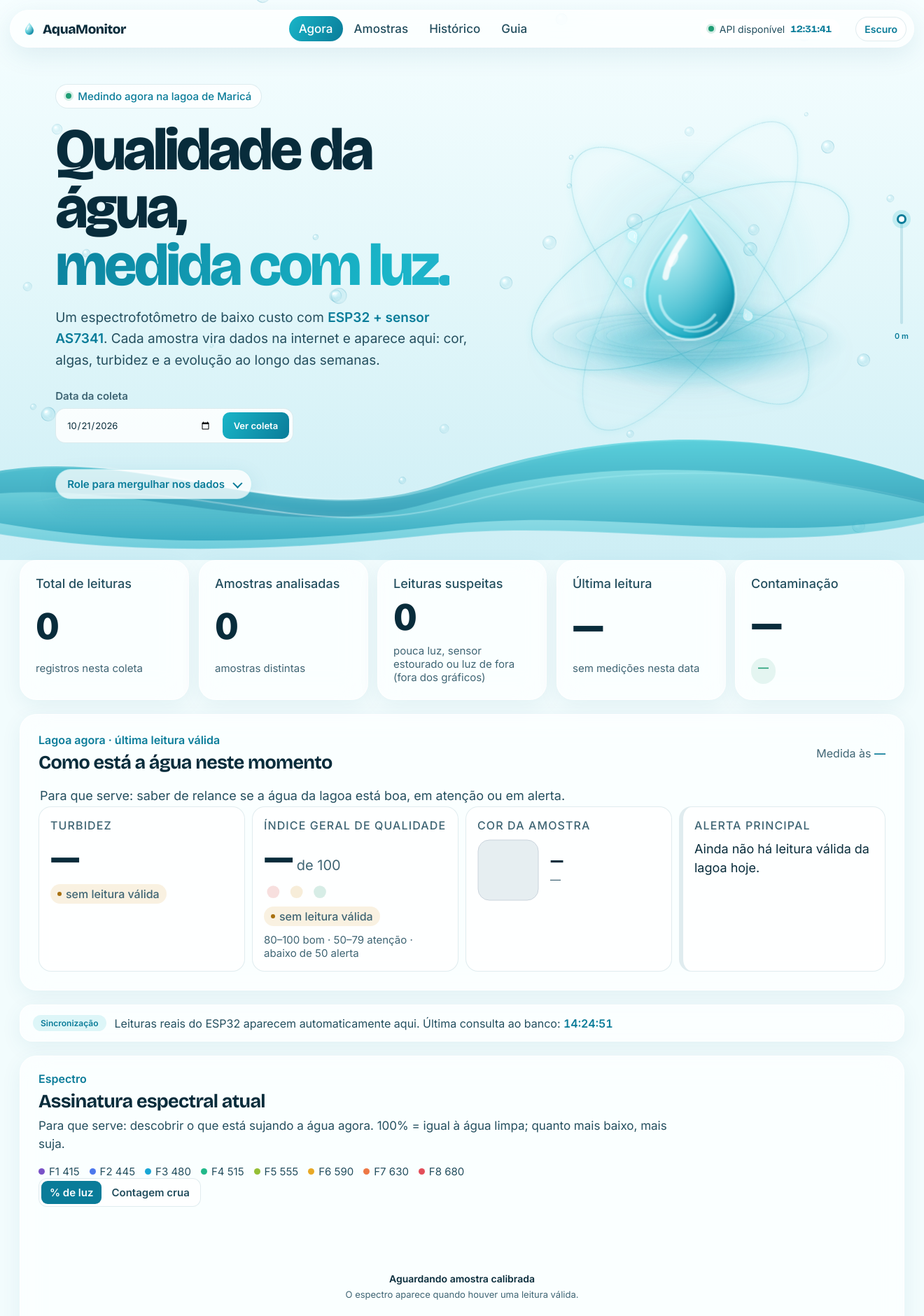
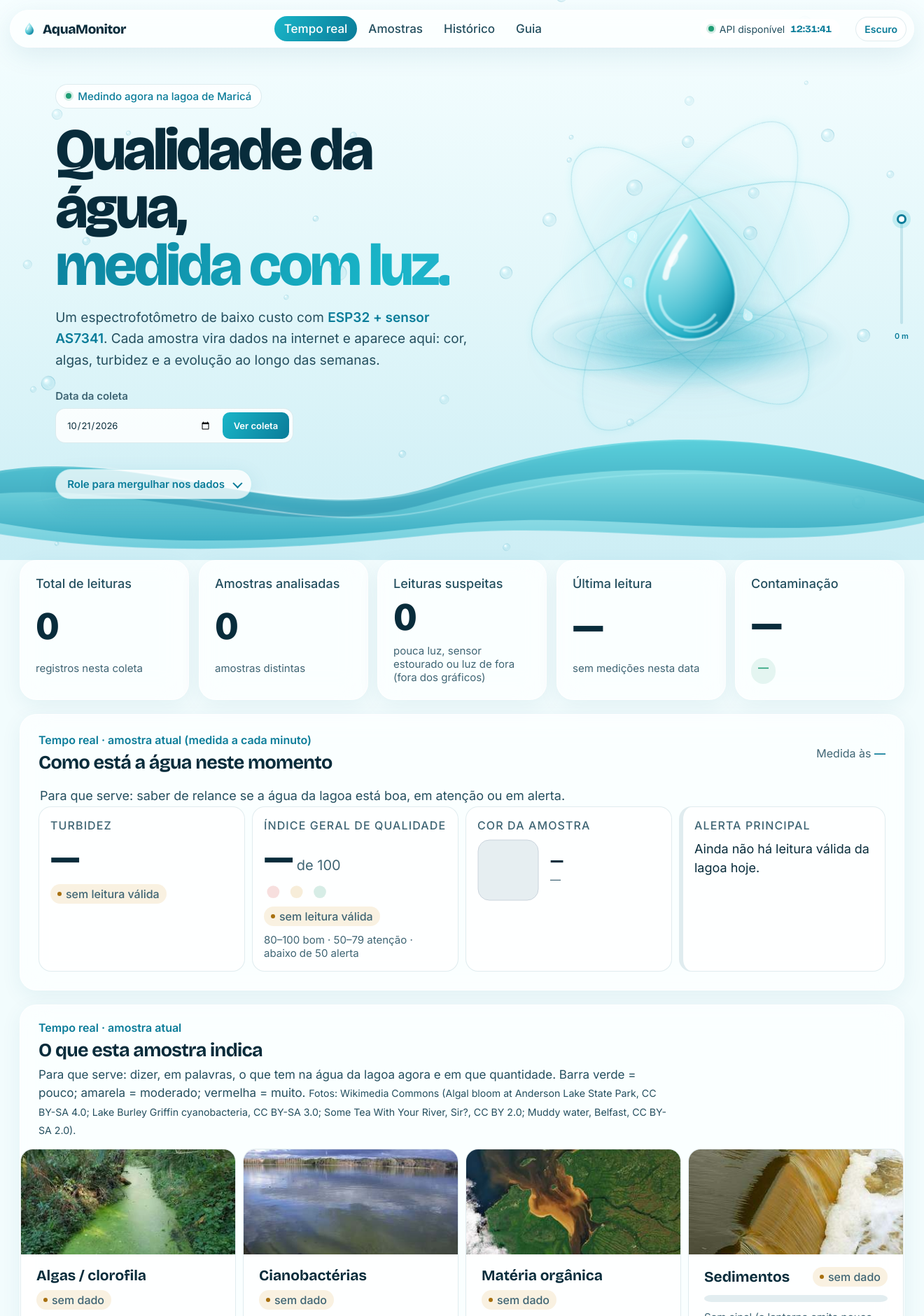
Before and after one commit to sgpcodes/projeto-monitoramento-de-agua--software, a Django app: page / in a window 1320 px wide; the page is wider, and only the part inside the window is pictured. Shown: the top 1880 px of that part at 70% size. Run offline with Django 5.2, Linux system fonts and the light colour scheme; data that the repository does not hold is empty.

Commit message:
Pagina Tempo real com os indicadores da amostra atual; Amostras abre nas referencias

```diff
--- a/aquamonitor/static/aquamonitor/js/dashboard.js
+++ b/aquamonitor/static/aquamonitor/js/dashboard.js
@@ -359,10 +359,15 @@
     setText("ag-hora", data?.amostra_atual?.hora || data?.ultima_leitura || "—");
     if (!q?.valida) {
       cartoesQualidade("ag", { valida: false, alerta: q?.alerta || "Ainda não há leitura válida da lagoa hoje." });
+      renderIndicadoresAmostra("ag-indicadores-body", { niveis: {} });
       setText("ag-conclusao", "Para que serve: saber de relance se a água da lagoa está boa, em atenção ou em alerta.");
       return;
     }
     cartoesQualidade("ag", { ntu: q.ntu, luz: tb.luz_bloqueada_pct, iq: q.indice_geral, status: q.status, cor: q.cor, alerta: q.alerta });
+    // Indicadores com foto da leitura atual (mesmos cartoes da pagina Amostras).
+    const atual = { niveis: {} };
+    (data.componentes || []).forEach((c) => { atual[c.id] = c.valor; atual.niveis[c.id] = c.nivel ? c.nivel.toLowerCase() : null; });
+    renderIndicadoresAmostra("ag-indicadores-body", atual);
     setText("ag-conclusao", q.conclusao || "");
   }
 
@@ -405,7 +410,8 @@
     const sel = $("am-select"); if (!sel || !amostrasDados) return;
     const atual = sel.value || selecionada;
     sel.replaceChildren(...amostrasDados.amostras.map((a) => new Option(a.nome, a.id)));
-    selecionada = amostrasDados.amostras.some((a) => a.id === atual) ? atual : amostrasDados.padrao;
+    const referencia = ["agua_limpa", "agua_podre"].find((id) => amostrasDados.amostras.some((a) => a.id === id));
+    selecionada = amostrasDados.amostras.some((a) => a.id === atual) ? atual : referencia || amostrasDados.padrao;
     sel.value = selecionada || "";
   }
 
@@ -509,8 +515,8 @@
   }
 
   const FOTOS = { clorofila: "alg", cianobacterias: "cya", materia_organica: "org", sedimentos: "sed" };
-  function renderIndicadoresAmostra() {
-    const box = $("indicadores-body"), a = amostraSel(); if (!box) return;
+  function renderIndicadoresAmostra(boxId = "indicadores-body", a = amostraSel()) {
+    const box = $(boxId); if (!box) return;
     box.replaceChildren();
     if (!a) return;
     const pasta = shell?.dataset.imgUrl || "/static/aquamonitor/img/";
--- a/aquamonitor/templates/aquamonitor/amostras.html
+++ b/aquamonitor/templates/aquamonitor/amostras.html
@@ -4,7 +4,7 @@
 {% block conteudo %}
     <section class="sync" data-reveal>
       <span class="sync-badge">Amostras</span>
-      <span>Escolha uma amostra (média de 3 medições) para ver o diagnóstico e compará-la com a água boa, a água podre e as referências.</span>
+      <span>Amostras de referência: a água limpa e a água suja gravadas no aparelho (e outras que você medir com nome). A medição da lagoa a cada minuto fica na página Tempo real.</span>
     </section>
 
     <section class="sample-analysis" id="sample-analysis" aria-label="Amostra selecionada" data-reveal>
--- a/aquamonitor/templates/aquamonitor/base.html
+++ b/aquamonitor/templates/aquamonitor/base.html
@@ -6,7 +6,7 @@
 <meta name="viewport" content="width=device-width, initial-scale=1">
 <meta name="theme-color" content="#eefbfd">
 <meta name="description" content="AquaMonitor: qualidade da água medida com luz. ESP32 + AS7341. Universidade de Vassouras, Engenharia de Software, Maricá.">
-<title>AquaMonitor · {% block titulo %}Agora{% endblock %}</title>
+<title>AquaMonitor · {% block titulo %}Tempo real{% endblock %}</title>
 <link rel="preconnect" href="https://fonts.googleapis.com">
 <link rel="preconnect" href="https://fonts.gstatic.com" crossorigin>
 <link href="https://fonts.googleapis.com/css2?family=Bricolage+Grotesque:opsz,wght@12..96,500;12..96,700;12..96,800&family=Inter:wght@400;500;600&display=swap" rel="stylesheet">
@@ -51,7 +51,7 @@
   </a>
   {% with pagina=request.resolver_match.url_name %}
   <nav class="nav-links" aria-label="Páginas">
-    <a class="nav-link{% if pagina == 'dashboard' %} is-active{% endif %}" href="{% url 'dashboard' %}">Agora</a>
+    <a class="nav-link{% if pagina == 'dashboard' %} is-active{% endif %}" href="{% url 'dashboard' %}">Tempo real</a>
     <a class="nav-link{% if pagina == 'pagina_amostras' %} is-active{% endif %}" href="{% url 'pagina_amostras' %}">Amostras</a>
     <a class="nav-link{% if pagina == 'pagina_historico' %} is-active{% endif %}" href="{% url 'pagina_historico' %}">Histórico</a>
     <a class="nav-link{% if pagina == 'pagina_guia' %} is-active{% endif %}" href="{% url 'pagina_guia' %}">Guia</a>
--- a/aquamonitor/templates/aquamonitor/dashboard.html
+++ b/aquamonitor/templates/aquamonitor/dashboard.html
@@ -1,6 +1,6 @@
 {% extends "aquamonitor/base.html" %}
 {% load static %}
-{% block titulo %}Agora{% endblock %}
+{% block titulo %}Tempo real{% endblock %}
 {% block hero %}
   <section class="hero" aria-label="Apresentação do projeto">
     <div class="hero-stick">
@@ -96,7 +96,7 @@
 
     <section class="sample-analysis" id="agora-qualidade" aria-label="Qualidade da lagoa agora" data-reveal>
       <div class="sample-head">
-        <div><p class="panel-kicker">Lagoa agora · última leitura válida</p><h2>Como está a água neste momento</h2></div>
+        <div><p class="panel-kicker">Tempo real · amostra atual (medida a cada minuto)</p><h2>Como está a água neste momento</h2></div>
         <span class="sample-time">Medida às <strong id="ag-hora">—</strong></span>
       </div>
       <p class="sample-summary" id="ag-conclusao">Para que serve: saber de relance se a água da lagoa está boa, em atenção ou em alerta.</p>
@@ -106,6 +106,11 @@
         <article class="sample-metric" style="align-content:start;gap:10px"><span style="text-transform:uppercase;letter-spacing:.07em">Cor da amostra</span><div style="display:flex;gap:16px;align-items:center"><svg id="ag-swatch" viewBox="0 0 88 88" aria-hidden="true" style="width:88px;flex:none"></svg><div style="display:grid;gap:4px"><strong id="ag-cor" style="font-size:24px">—</strong><small id="ag-cor-hex">—</small><small id="ag-cor-lambda">—</small></div></div></article>
         <article class="sample-metric" id="ag-card-alerta" style="align-content:start;gap:10px;border-left:6px solid var(--line)"><span style="text-transform:uppercase;letter-spacing:.07em">Alerta principal</span><p id="ag-alerta" style="margin:0;font-size:18px;line-height:1.5;color:var(--ink)">—</p></article>
       </div>
+    </section>
+
+    <section class="panel" id="ag-indicadores" data-reveal>
+      <div class="panel-heading"><div><p class="panel-kicker">Tempo real · amostra atual</p><h2>O que esta amostra indica</h2><p>Para que serve: dizer, em palavras, o que tem na água da lagoa agora e em que quantidade. Barra verde = pouco; amarela = moderado; vermelha = muito. <small>Fotos: Wikimedia Commons (Algal bloom at Anderson Lake State Park, CC BY-SA 4.0; Lake Burley Griffin cyanobacteria, CC BY-SA 3.0; Some Tea With Your River, Sir?, CC BY 2.0; Muddy water, Belfast, CC BY-SA 2.0).</small></p></div></div>
+      <div class="sample-metrics" id="ag-indicadores-body" style="grid-template-columns:repeat(auto-fit,minmax(220px,1fr))"></div>
     </section>
 
     <section class="sync" id="sync-notice" aria-live="polite" data-reveal>
```
